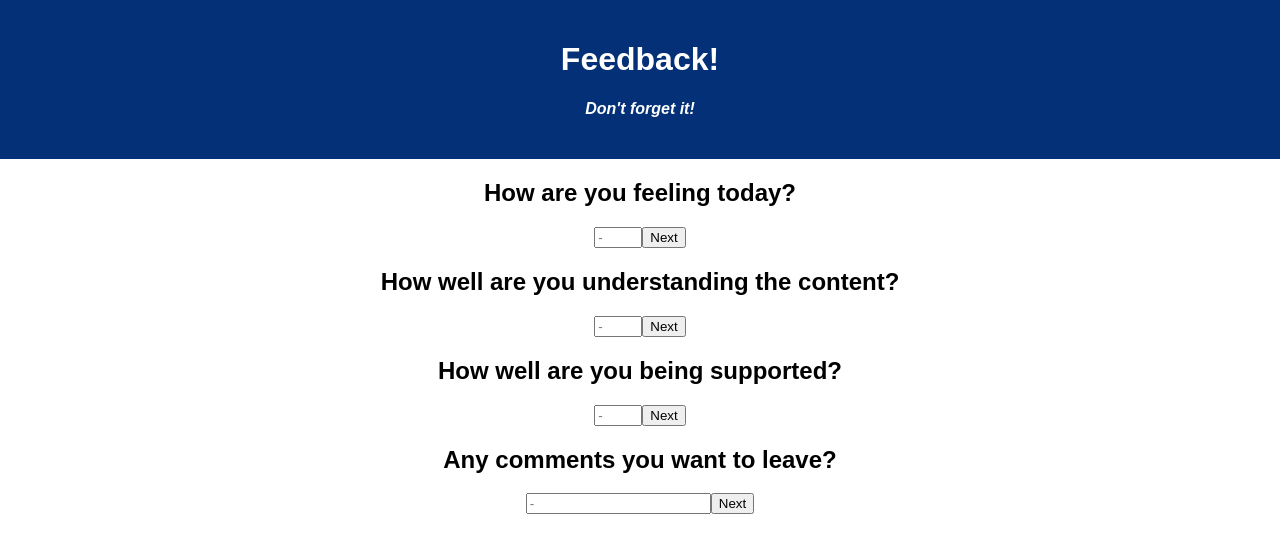
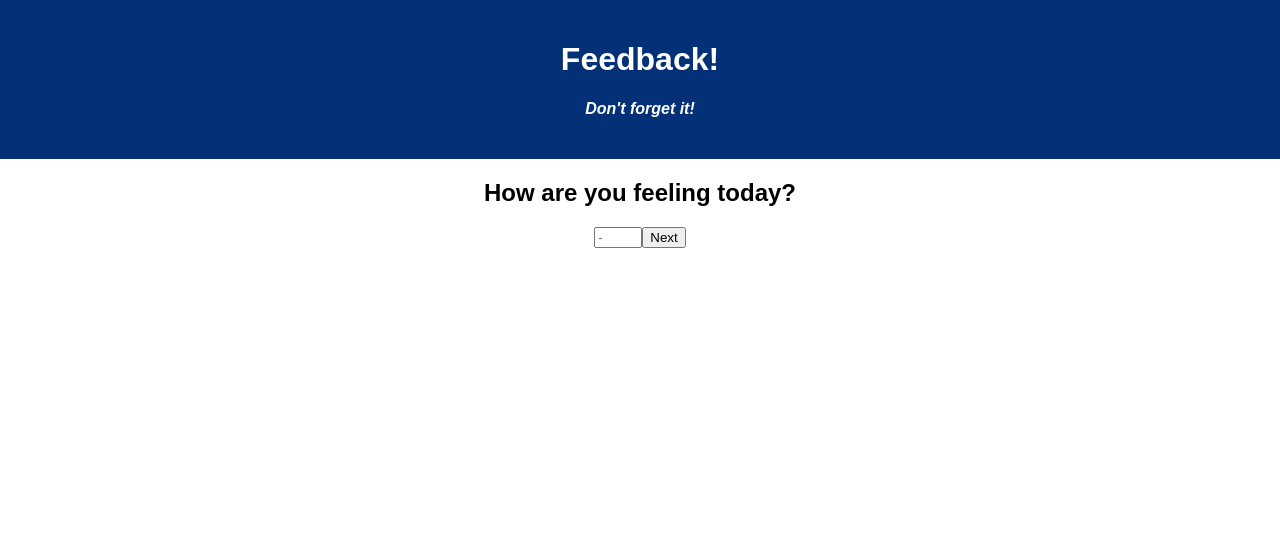
Before and after one commit to nolenlawton/weekend-redux-feedback-loop, a React (Create React App) app: page / in a window 1280 px wide. Shown: the top 552 px of the page. Built offline with nearby package versions, Linux system fonts and the light colour scheme.

Commit message:
added hashRouter to go through the survey via history

```diff
--- a/src/components/App/App.jsx
+++ b/src/components/App/App.jsx
@@ -1,30 +1,46 @@
 import React from 'react';
-import axios from 'axios';
 import './App.css';
+import { HashRouter as Router, Route } from "react-router-dom";
+
 
 import Feeling from '../Feeling/Feeling';
 import Understanding from '../Understanding/Understanding';
 import Support from '../Support/Support';
 import Comments from '../Comments/Comments';
+import Review from '../Review/Review';
 
 function App() {
 
   return (
+    <Router>
     <div className='App'>
       <header className='App-header'>
         <h1 className='App-title'>Feedback!</h1>
         <h4>Don't forget it!</h4>
       </header>
 
-      <Feeling />
+      <Route path="/" exact>
+        <Feeling />
+      </Route>
 
-      <Understanding />
+      <Route path="/understanding" exact>
+        <Understanding />
+      </Route>
 
-      <Support />
+      <Route path="/support" exact>
+        <Support />
+      </Route>
 
-      <Comments />
+      <Route path="/comments" exact>
+        <Comments />
+      </Route>
+
+      <Route path="/review" exact>
+        <Review />
+      </Route>
 
     </div>
+    </Router>
   );
 }
 
--- a/src/components/Comments/Comments.jsx
+++ b/src/components/Comments/Comments.jsx
@@ -1,4 +1,13 @@
+import { useHistory } from "react-router-dom";
+
 function Comments() {
+
+    const history = useHistory();
+
+    const handleClick = () => {
+        history.push("/review");
+    }
+
     return(
         <div>
             <h2>Any comments you want to leave?</h2>
@@ -7,8 +16,9 @@ function Comments() {
                 type='text'
                 placeholder='-'
             />
-            <button>Next</button>
+            <button onClick={handleClick}>Next</button>
         </div>
+
     )
 }
 
--- a/src/components/Feeling/Feeling.jsx
+++ b/src/components/Feeling/Feeling.jsx
@@ -1,11 +1,18 @@
-import { useState } from "react"
+// import { useState } from "react"
+import { useHistory } from 'react-router-dom';
 
 function Feeling() {
     // const [feeling, setFeeling] = useState({feeling: ''})
 
+    const history = useHistory()
+
     // const handleFeeling = (event) => {
     //     setFeeling({feeling: event.target.value})
     // }
+
+    const handleClick = () => {
+        history.push("/understanding");
+    }
 
 
     return(
@@ -18,7 +25,7 @@ function Feeling() {
                 min='1'
                 max='5'
             />
-            <button>Next</button>
+            <button onClick={handleClick} >Next</button>
         </div>
     )
 }
--- /dev/null
+++ b/src/components/Review/Review.jsx
@@ -0,0 +1,7 @@
+function Review() {
+    return(
+        <h2>Review</h2>
+    )
+}
+
+export default Review
--- a/src/components/Support/Support.jsx
+++ b/src/components/Support/Support.jsx
@@ -1,4 +1,13 @@
+import { useHistory } from "react-router-dom";
+
 function Support() {
+
+    const history = useHistory();
+
+    const handleClick = () => {
+        history.push("/comments");
+    }
+
     return(
         <div>
             <h2>How well are you being supported?</h2>
@@ -9,7 +18,7 @@ function Support() {
                 min='1'
                 max='5'
             />
-            <button>Next</button>
+            <button onClick={handleClick}>Next</button>
         </div>
     )
 }
--- a/src/components/Understanding/Understanding.jsx
+++ b/src/components/Understanding/Understanding.jsx
@@ -1,4 +1,13 @@
+import { useHistory } from "react-router-dom";
+
 function Understanding() {
+
+    const history = useHistory();
+
+    const handleClick = () => {
+        history.push("/support");
+    }
+
     return(
         <div>
             <h2>How well are you understanding the content?</h2>
@@ -9,7 +18,7 @@ function Understanding() {
                 min='1'
                 max='5'
             />
-            <button>Next</button>
+            <button onClick={handleClick} >Next</button>
         </div>
     )
 }
```
